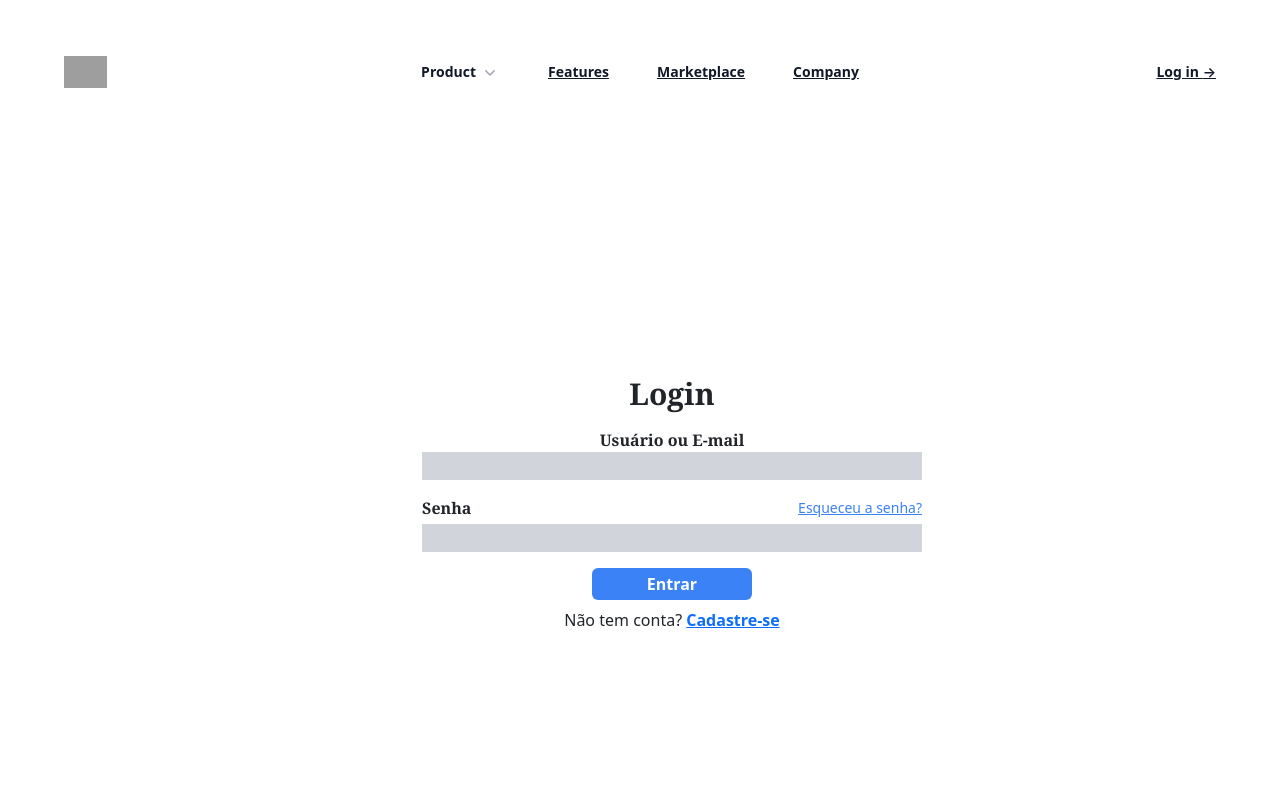
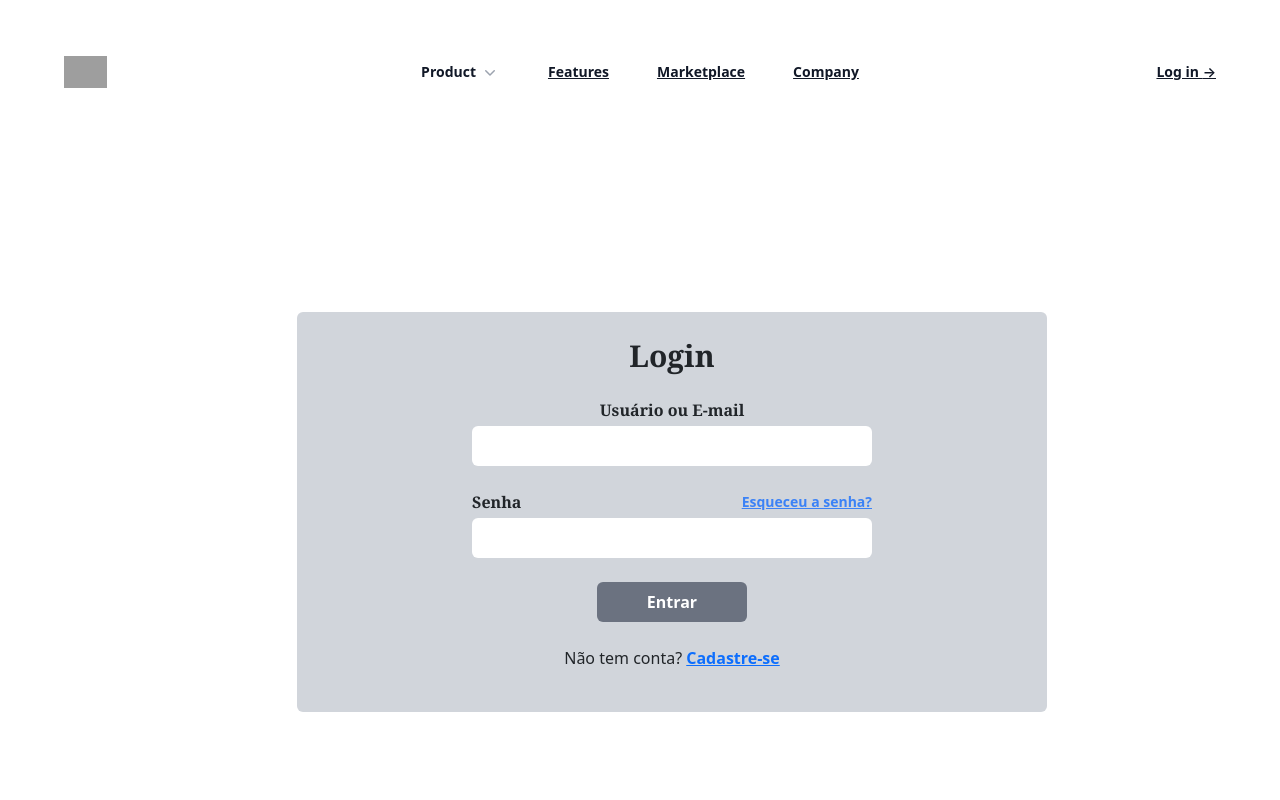
Before and after one commit to Brafios/ProjetoGT10_FrontEnd, a React (Vite) app in the folder frontEnd_GT/: page / in a window 1280 px wide. Shown: the top 800 px of the page. Built offline with nearby package versions, Linux system fonts and the light colour scheme; grey boxes are pictures that could not be loaded; a web font is replaced by a local one.

Commit message:
login adaptado

```diff
--- a/frontEnd_GT/src/pages/login.jsx
+++ b/frontEnd_GT/src/pages/login.jsx
@@ -25,22 +25,45 @@ export default function Login() {
   return (
 
     <div className="h-screen w-screen bg-white flex justify-center items-center">
-        <div className="flex flex-col items-center w-screen ">
-            <div className="flex  flex-col justify-center -mt-30 w-500 ">
-                <h1 className="text-3xl text-center font-bold font-serif mb-3">Login</h1>
-                <div className="flex flex-col w-[500px]">
-                    <label htmlFor="" className="font-serif  font-semibold">Usuário ou E-mail</label>
-                    <input  value={email} className=" bg-gray-300 text-center h-7 mp-1 mb-3 " onChange={(e) => setEmail(e.target.value)} />
-                    <div className="flex justify-between items-center mb-1">
-                        <label htmlFor="password" className="font-serif  font-semibold ">Senha</label>
-                        <a href="/recuperar" className="text-sm text-blue-500 hover:underline">Esqueceu a senha?</a>
-                    </div>
-                    <input  type="password" value={password} className="bg-gray-300 text-center h-7  mb-3" onChange={(e) => setPassword(e.target.value)} />
-                </div>
-            </div>
-            <button className="bg-blue-500 text-white font-bold rounded-md mb-2 w-40 h-8" onClick={handleLogin}>Entrar</button>
-            <p>Não tem conta? <a href="/register" className="font-bold">Cadastre-se</a></p>
+      <div className="flex flex-col items-center w-screen">
+        <div className="flex flex-col justify-center items-center w-[750px] h-[400px] bg-gray-300 p-8 rounded">
+          <h1 className="text-3xl text-center font-bold font-serif mb-6">Login</h1>
+
+          <div className="flex flex-col w-[400px]">
+          <label className="font-serif font-semibold mb-1">Usuário ou E-mail</label>
+          <input
+            value={email}
+            onChange={(e) => setEmail(e.target.value)}
+            className="bg-white text-center h-10 mb-4 rounded"
+          />
+
+          <div className="flex justify-between items-center mb-1">
+            <label className="font-serif font-semibold">Senha</label>
+            <a href="/recuperar" className="text-sm text-blue-500 font-bold hover:underline">
+              Esqueceu a senha?
+            </a>
+          </div>
+
+          <input
+            type="password"
+            value={password}
+            onChange={(e) => setPassword(e.target.value)}
+            className="bg-white text-center h-10 mb-4 rounded"
+          />
+
+          <button
+            onClick={handleLogin}
+            className="bg-gray-500 text-white font-bold rounded-md w-[150px] h-10 self-center"
+          >
+            Entrar
+          </button>
         </div>
+        <p className="mt-4">
+        Não tem conta? <a href="/register" className="font-bold">Cadastre-se</a>
+        </p>
+      </div>
+
+      </div>
     </div>
   );
 }
```
